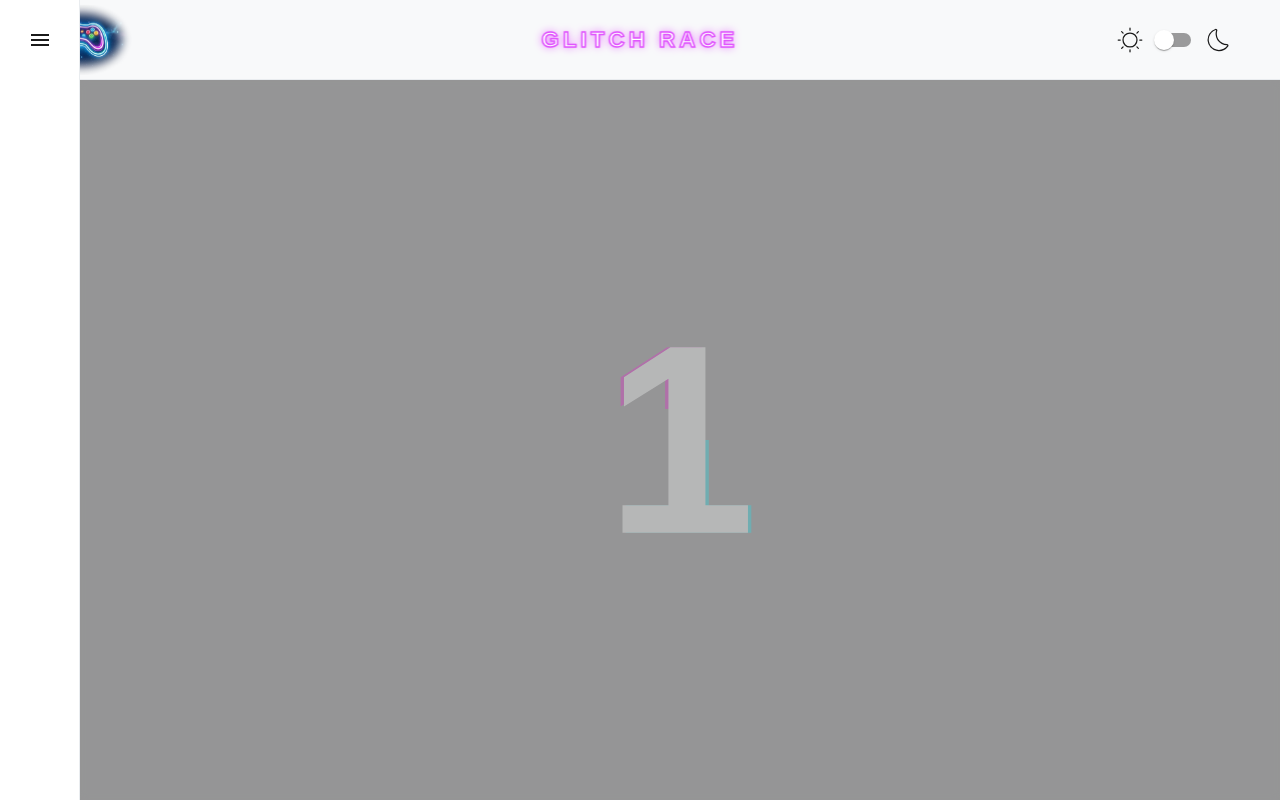
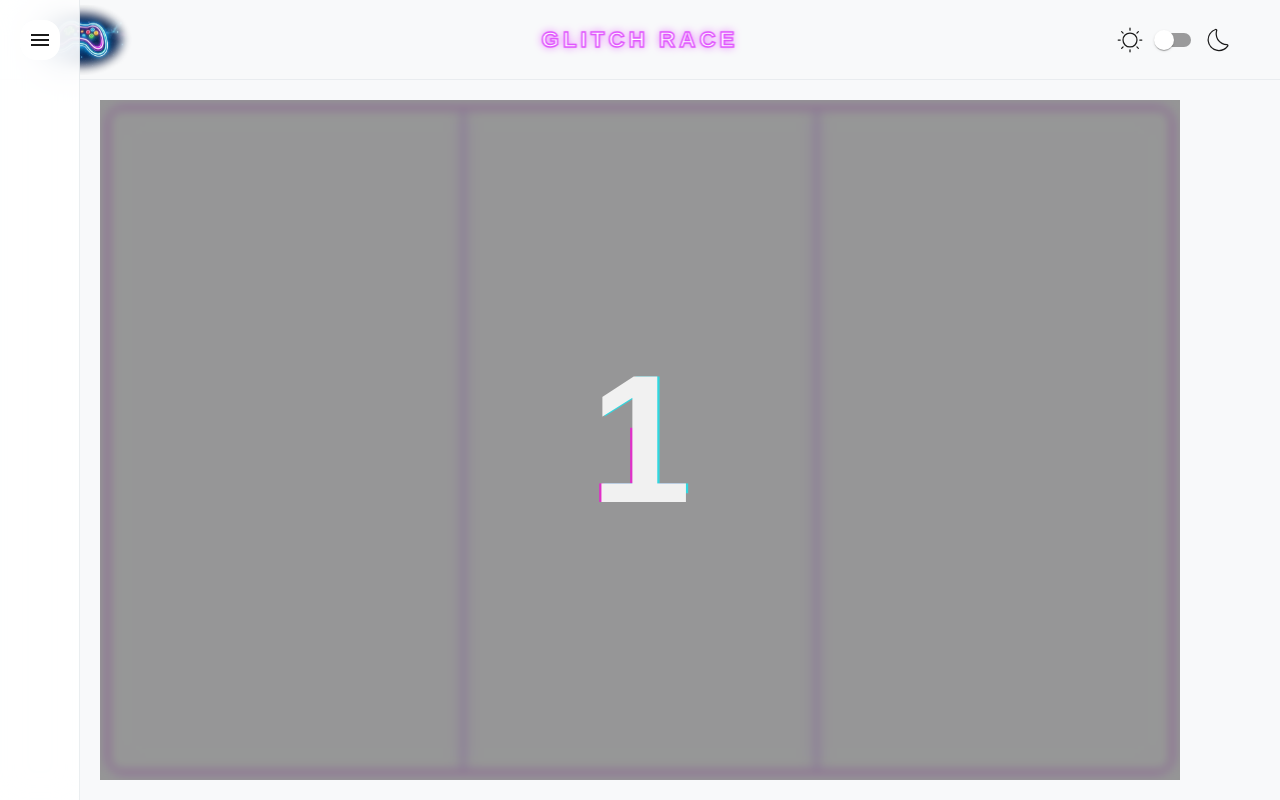
Before and after one commit to ji-ooo/project, a React (Vite) app in the folder GLITCH_HUB/: page /glitchrace in a window 1280 px wide. Both pictures are taken after a click on the button "START GLITCH". Built offline with nearby package versions, Linux system fonts and the light colour scheme; a web font is replaced by a local one.

Commit message:
feat: 게임 canvas생성  및 구조 리팩토링

```diff
--- /dev/null
+++ b/GLITCH_HUB/src/games/glitchRace/logic/ladderGenerator.ts
@@ -0,0 +1,31 @@
+import type { Runner } from "../types";
+
+export const RACE_CONFIG = {
+  WARMUP_TIME: 3000,
+  BASE_SPEED: 5, // 아래로 내려가는 속도
+  SAFE_ZONE_HEIGHT: 500, // 3초간 내려가는 거리
+};
+
+export const updateVerticalRace = (
+  runners: Runner[],
+  elapsed: number,
+  laneWidth: number,
+) => {
+  const isGlitchMode = elapsed > RACE_CONFIG.WARMUP_TIME;
+
+  return runners.map((runner) => {
+    // 1. 아래로 전진
+    const nextY = runner.y + runner.speed;
+
+    // 2. 가로 이동 (레인 변경 시 부드럽게)
+    const xDiff = runner.targetX - runner.x;
+    const nextX = runner.x + xDiff * 0.15;
+
+    // 3. 3초 후 이벤트 발생
+    if (isGlitchMode) {
+      // TODO: 가로줄(사다리)을 만나면 runner.targetX를 옆 레인으로 변경
+    }
+
+    return { ...runner, x: nextX, y: nextY };
+  });
+};
--- /dev/null
+++ b/GLITCH_HUB/src/games/glitchRace/types/index.ts
@@ -0,0 +1,34 @@
+export const NEON_COLORS = [
+  "#00f3ff",
+  "#ff00de",
+  "#39ff14",
+  "#ffea00",
+  "#ff4d00",
+  "#bd00ff",
+];
+
+export interface Bridge {
+  id: string;
+  floor: number; // Y축 (층수)
+  fromPlayer: number; // X축 (어느 기둥에서 시작하는지)
+}
+
+export interface Player {
+  id: number;
+  name: string;
+  color: string;
+}
+
+export interface Runner {
+  id: string;
+  name: string;
+  lane: number;
+  x: number;
+  targetX: number;
+  y: number;
+  speed: number;
+  status: "RUNNING" | "GLITCH" | "FALLEN";
+  color: string; // 필수 값
+}
+
+export type GameState = "SETUP" | "PLAYING" | "FINISHED";
--- a/GLITCH_HUB/src/pages/glitchRace/GlitchRace.module.scss
+++ b/GLITCH_HUB/src/pages/glitchRace/GlitchRace.module.scss
@@ -1,19 +1,21 @@
 @use "@/shared/styles/variables" as *;
 
-.container {
+.gameContainer {
+  position: relative;
   display: flex;
   flex-direction: column;
   align-items: center;
   justify-content: center;
   width: 100%;
+  height: 100%;
+  padding: 10px;
+
+  .gameArea {
+    width: 100%;
+    height: 100%;
+
+    > div {
+      height: 100%;
+    }
+  }
 }
-
-// .test {
-//   width: 50%;
-//   height: 50%;
-//   position: absolute;
-//   left: 50%;
-//   top: 50%;
-//   transform: translate(-50%, -50%);
-//   background-color: black;
-// }
--- a/GLITCH_HUB/src/pages/glitchRace/GlitchRace.tsx
+++ b/GLITCH_HUB/src/pages/glitchRace/GlitchRace.tsx
@@ -2,14 +2,8 @@ import React, { useState } from "react";
 import styles from "./GlitchRace.module.scss";
 import SetupForm from "./components/SetupForm.tsx";
 import CountDown from "./components/CountDown.tsx";
-
-export type GameState = "SETUP" | "PLAYING" | "RESULT";
-
-export interface Player {
-  id: number;
-  name: string;
-  color: string;
-}
+import RunnerCanvas from "./components/RunnerCanvas.tsx";
+import type { Player, GameState } from "../../games/glitchRace/types";
 
 const GlitchRacePage = () => {
   const [gameState, setGameState] = useState<GameState>("SETUP");
@@ -23,8 +17,7 @@ const GlitchRacePage = () => {
   };
 
   return (
-    <div className={styles.container}>
-      <div className={styles.test} />
+    <div className={styles.gameContainer}>
       {gameState === "SETUP" && <SetupForm onStart={handleStartGame} />}
 
       {gameState === "PLAYING" && (
@@ -32,8 +25,7 @@ const GlitchRacePage = () => {
           {isCounting && <CountDown onComplete={() => setIsCounting(false)} />}
 
           <div className={styles.canvasWrapper}>
-            {/* 여기에 나중에 만들 <RunnerCanvas isRunning={!isCounting} /> 가 들어갑니다 */}
-            {!isCounting && <p>RACE START!!</p>}
+            <RunnerCanvas players={players} isRunning={!isCounting} />
           </div>
         </div>
       )}
--- /dev/null
+++ b/GLITCH_HUB/src/pages/glitchRace/components/RunnerCanvas.module.scss
@@ -0,0 +1,26 @@
+.canvasContainer {
+  position: relative;
+  width: 100%;
+  height: 100%;
+
+  background: var(--canvas-bg);
+  border: 1px solid var(--canvas-border);
+  -webkit-backdrop-filter: blur(15px);
+  backdrop-filter: blur(15px);
+  border-radius: 12px;
+
+  box-shadow: var(--neon-shadow);
+
+  overflow: hidden;
+
+  transition:
+    background 0.3s ease,
+    border 0.3s ease;
+}
+
+.raceCanvas {
+  width: 100%;
+  height: 100%;
+  display: block;
+  image-rendering: pixelated;
+}
--- /dev/null
+++ b/GLITCH_HUB/src/pages/glitchRace/components/RunnerCanvas.tsx
@@ -0,0 +1,124 @@
+import React, { useEffect, useRef, useState } from "react";
+import type { Player, Runner } from "../../../games/glitchRace/types";
+import {
+  RACE_CONFIG,
+  updateVerticalRace,
+} from "../../../games/glitchRace/logic/ladderGenerator";
+import styles from "./RunnerCanvas.module.scss";
+
+interface Props {
+  players: Player[];
+  isRunning: boolean;
+}
+
+const RunnerCanvas: React.FC<Props> = ({ players, isRunning }) => {
+  const canvasRef = useRef<HTMLCanvasElement>(null);
+  const [runners, setRunners] = useState<Runner[]>([]);
+  const startTimeRef = useRef<number | null>(null);
+
+  useEffect(() => {
+    const canvas = canvasRef.current;
+    if (!canvas) return;
+
+    const laneWidth = canvas.width / (players.length + 1);
+    const initialRunners: Runner[] = players.map((p, i) => ({
+      ...p,
+      id: String(p.id),
+      lane: i,
+      x: (i + 1) * laneWidth,
+      targetX: (i + 1) * laneWidth,
+      y: 0,
+      speed: RACE_CONFIG.BASE_SPEED + Math.random() * 0.5,
+      status: "RUNNING",
+    }));
+    setRunners(initialRunners);
+  }, [players]);
+
+  useEffect(() => {
+    const canvas = canvasRef.current;
+    const ctx = canvas?.getContext("2d");
+    if (!canvas || !ctx) return;
+
+    let frameId: number;
+
+    const render = (time: number) => {
+      ctx.clearRect(0, 0, canvas.width, canvas.height);
+      drawTracks(ctx, canvas, players.length);
+
+      if (isRunning) {
+        if (!startTimeRef.current) startTimeRef.current = time;
+        const elapsed = time - startTimeRef.current;
+
+        setRunners((prev) => {
+          const next = updateVerticalRace(
+            prev,
+            elapsed,
+            canvas.width / (players.length + 1),
+          );
+
+          const cameraY = Math.max(...next.map((r) => r.y)) - 100;
+          next.forEach((r) => drawRunner(ctx, r, cameraY));
+          return next;
+        });
+      } else {
+        runners.forEach((r) => drawRunner(ctx, r, -100));
+      }
+      frameId = requestAnimationFrame(render);
+    };
+
+    frameId = requestAnimationFrame(render);
+    return () => cancelAnimationFrame(frameId);
+  }, [isRunning, players.length]);
+
+  return (
+    <div className={styles.canvasContainer}>
+      <canvas
+        ref={canvasRef}
+        width={1000}
+        height={500}
+        className={styles.raceCanvas}
+      />
+    </div>
+  );
+};
+
+const drawTracks = (
+  ctx: CanvasRenderingContext2D,
+  canvas: HTMLCanvasElement,
+  count: number,
+) => {
+  const laneWidth = canvas.width / (count + 1);
+  ctx.strokeStyle = "rgba(162, 38, 255, 0.4)";
+  ctx.lineWidth = 2;
+  ctx.shadowBlur = 15;
+  ctx.shadowColor = "#A226FF";
+
+  for (let i = 1; i <= count; i++) {
+    const x = i * laneWidth;
+    ctx.beginPath();
+    ctx.moveTo(x, 0);
+    ctx.lineTo(x, canvas.height);
+    ctx.stroke();
+  }
+  ctx.shadowBlur = 0;
+};
+
+const drawRunner = (
+  ctx: CanvasRenderingContext2D,
+  r: Runner,
+  cameraY: number,
+) => {
+  const drawY = r.y - cameraY;
+  ctx.fillStyle = r.color;
+  ctx.shadowBlur = 10;
+  ctx.shadowColor = r.color;
+  ctx.beginPath();
+  ctx.arc(r.x, drawY, 12, 0, Math.PI * 2);
+  ctx.fill();
+
+  ctx.shadowBlur = 0;
+  ctx.fillStyle = "#fff";
+  ctx.fillText(r.name, r.x, drawY - 20);
+};
+
+export default RunnerCanvas;
--- a/GLITCH_HUB/src/shared/components/layout/Layout.module.scss
+++ b/GLITCH_HUB/src/shared/components/layout/Layout.module.scss
@@ -9,18 +9,6 @@
 }
 
 .aside {
-  // position: fixed;
-  // left: -220px;
-
-  // width: 300px;
-  // height: calc(100% - 80px);
-
-  // background-color: var(--background-color);
-  // z-index: 1001;
-
-  // display: flex;
-  // align-items: flex-start;
-  // transition: left 0.3s ease;
   overflow: hidden;
 }
 
@@ -30,14 +18,13 @@
   top: 80px;
 
   width: calc(100% - 80px);
-  height: calc(100% - 80px);
+  height: calc(100vh - 80px);
   padding: 20px;
   padding-right: 100px;
-
   display: flex;
   flex-direction: column;
   align-items: center;
-  overflow-y: auto;
+  overflow: hidden;
 
   @media (max-width: 767px) {
     left: 0;
--- a/GLITCH_HUB/src/shared/components/layout/SideBar.module.scss
+++ b/GLITCH_HUB/src/shared/components/layout/SideBar.module.scss
@@ -9,6 +9,9 @@
 
   background-color: var(--sidebar-bg);
   border-right: 1px solid var(--border-color);
+  opacity: 0.89;
+  -webkit-backdrop-filter: blur(15px);
+  backdrop-filter: blur(15px);
 
   display: flex;
   transition: left 0.3s ease;
@@ -159,6 +162,5 @@
 
   @media (max-width: 767px) {
     top: 5px;
-    background-color: white;
   }
 }
--- a/GLITCH_HUB/src/shared/styles/variables.scss
+++ b/GLITCH_HUB/src/shared/styles/variables.scss
@@ -23,6 +23,11 @@
 
   --main-color: var(--neon-magenta);
 
+  --canvas-bg: rgba(255, 255, 255, 0.4);
+  --canvas-border: rgba(0, 0, 0, 0.1);
+  --track-color: rgba(0, 0, 0, 0.05);
+  --neon-primary: #00b894;
+
   --neon-font-color: #ffffff;
   --neon-background-color: var(--neon-magenta);
   --neon-border-color: var(--neon-magenta);
@@ -40,6 +45,11 @@
 
   --main-color: var(--neon-cyan);
 
+  --canvas-bg: rgba(13, 17, 23, 0.6);
+  --canvas-border: rgba(255, 255, 255, 0.1);
+  --track-color: rgba(255, 255, 255, 0.05);
+  --neon-primary: #00d2ff;
+
   --neon-font-color: #ffffff;
   --neon-border-color: var(--neon-cyan);
   --neon-background-color: var(--neon-cyan);
```
Also changed, not shown: GLITCH_HUB/src/pages/glitchRace/components/SetupForm.tsx (+7 -18 lines), GLITCH_HUB/src/games/glitchRace/logic/raceEngine.ts (added).
